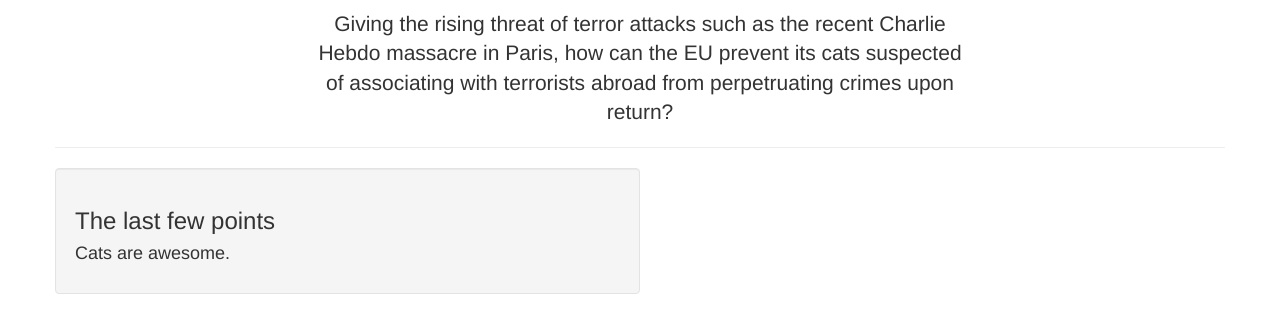
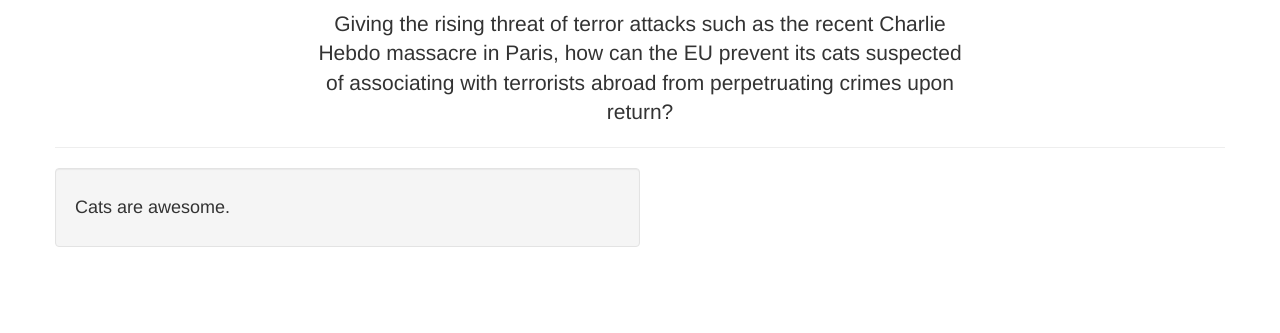
Before and after one commit to wolfskaempf/ga_statistics, a Django app: page /statistics/1/ in a window 1280 px wide. Shown: the part 170-503 px from the top of the page. Run offline with Django 3.2, Linux system fonts and the light colour scheme; data comes from the database, SQL or seed files in the repository; parts of the project's set-up code (start-up, migrations or seed data) failed here and were passed over.

Commit message:
removed a title for a cleaner sommittee_single view

```diff
--- a/static/templates/committee_single.html
+++ b/static/templates/committee_single.html
@@ -27,7 +27,6 @@
         <hr>
 
         <div class="col-md-6 well">
-          <h3>The last few points</h2>
 
             {% for point in recent_points %}
 
```
